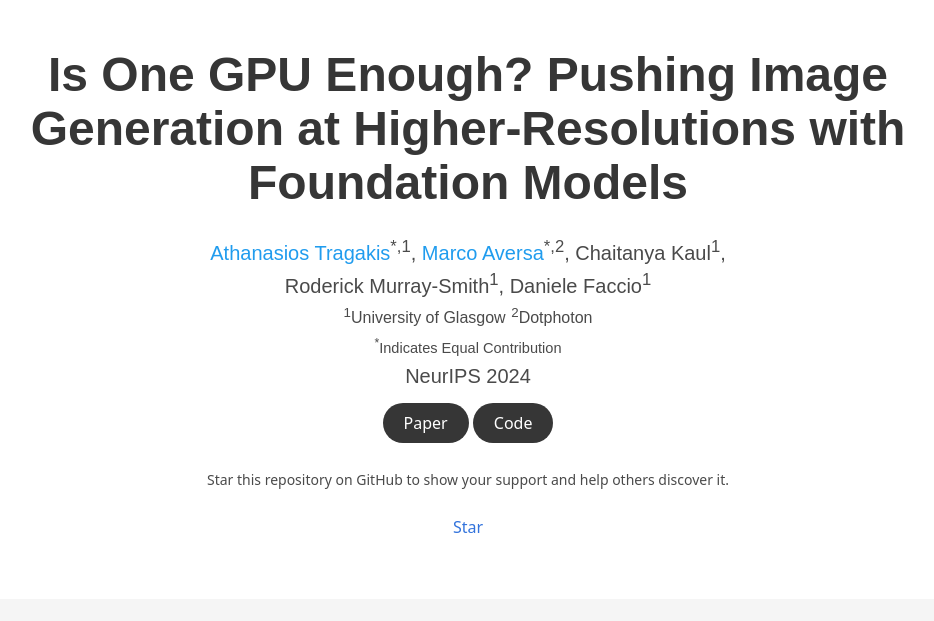
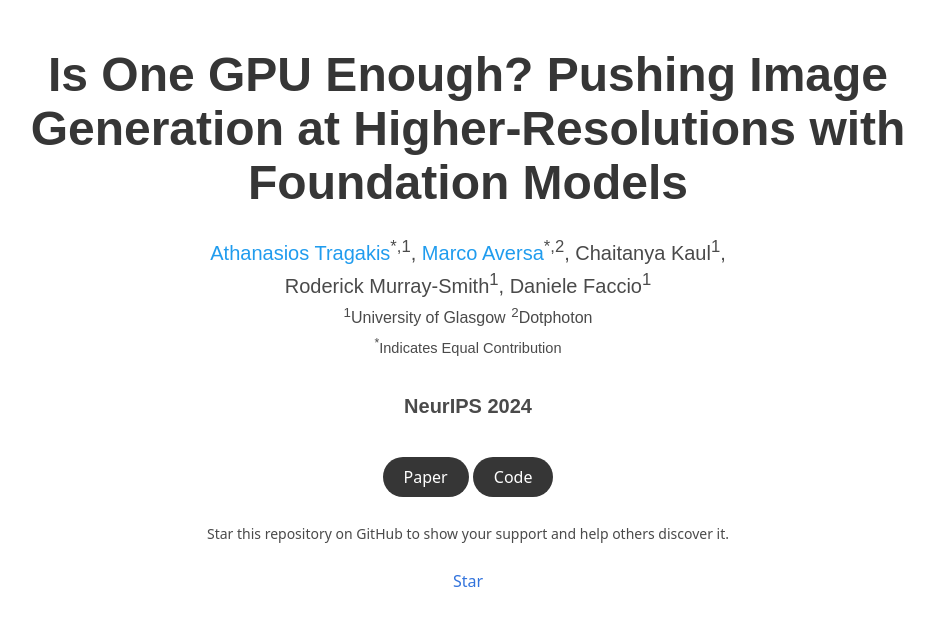
Before and after one commit to Thanos-DB/Pixelsmith, a plain HTML site: page index.html in a window 1280 px wide. Shown: the top 621 px of the page, without its empty margins (172-1106 px from the left). Drawn offline with nearby package versions, Linux system fonts and the light colour scheme.

Commit message:
update heading

```diff
--- a/index.html
+++ b/index.html
@@ -66,9 +66,10 @@
                         <span class="glasgow" style="font-size: 80%;"><sup>1</sup>University of Glasgow</span>
                         <span class="dotphoton" style="font-size: 80%;"><sup>2</sup>Dotphoton</span>
                         <span class="eql-cntrb"><small><br><sup>*</sup>Indicates Equal Contribution</small></span>
-                        <span class="neurips"><br>NeurIPS 2024</span>
+                        <span class="neurips"><br><br><b>NeurIPS 2024</b></span>
                     </div>
                     <div class="column has-text-centered">
+                        <br>
                         <div class="publication-links">
 
                             <span class="link-block">
```
